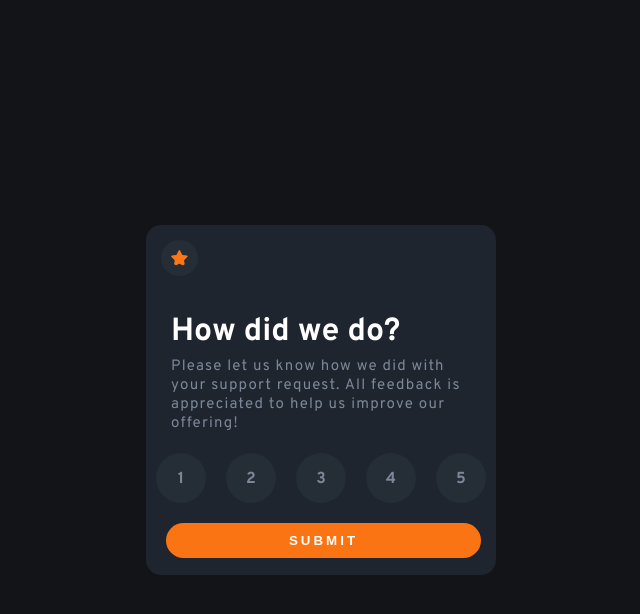
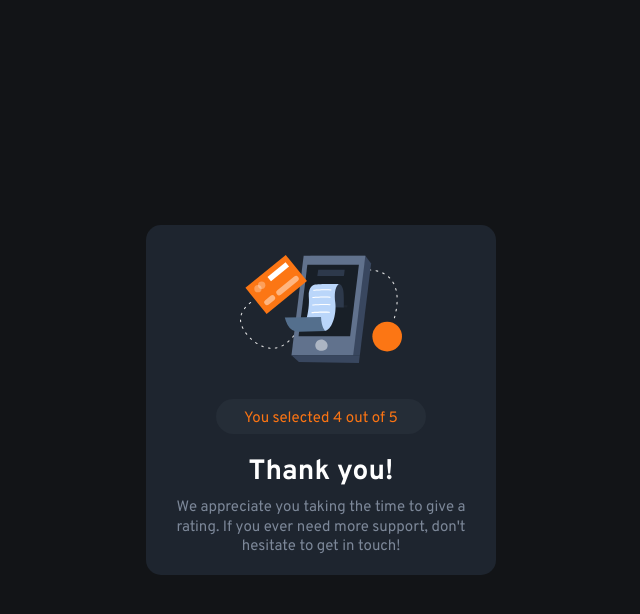
Before and after one commit to Rafaela-Wolf/interactive-rating-component, a plain HTML site: page index.html in a window 1280 px wide. Both pictures are taken after a click on the button "SUBMIT". Shown: the whole page, without its empty margins (319-959 px from the left). Drawn offline with Linux system fonts and the light colour scheme.

Commit message:
adicionando o js

```diff
--- a/index.html
+++ b/index.html
@@ -17,7 +17,7 @@
 
 </head>
 <body>
-  <main>
+  <main class="main-card">
     <div class="star-icon">
       <img src="src/images/icon-star.svg" alt="Star Icon">
     </div>
@@ -29,18 +29,18 @@
 
     <nav class="feedback-number">
       <ul class="numbers">
-        <li class="number">1</li>
-        <li class="number">2</li>
-        <li class="number">3</li>
-        <li class="number">4</li>
-        <li class="number">5</li>
+        <li><button class="number">1</button></li>
+        <li><button class="number">2</button></li></li>
+        <li><button class="number">3</button></li></li>
+        <li><button class="number">4</button></li></li>
+        <li><button class="number">5</button></li></li>
       </ul>
     </nav>
 
     <button class="btn" id="btn">Submit</button>
   </main>
 
-  <div class="hidden-card show-card">
+  <div class="hidden-card">
     <div class="thank-you-img">
       <img src="src/images/illustration-thank-you.svg" alt="Illustration thank you">
     </div>
--- a/src/css/style.css
+++ b/src/css/style.css
@@ -7,11 +7,15 @@ body {
     font-family: 'Overpass', sans-serif;
 }
 
-main {
+.main-card {
     background-color: #1E252F;
     width: 350px;
     height: 350px;
     border-radius: 15px;
+}
+
+.main-card.hide-card {
+    display: none;
 }
 
 .star-icon img {
@@ -52,6 +56,7 @@ main {
     background-color: hsl(213, 19%, 18%);
     color: hsl(216, 12%, 54%);
     border-radius: 50%;
+    border: none;
     padding: 10px;
     width: 50px;
     height: 50px;
@@ -92,12 +97,16 @@ main {
 
 /* HIDDEN CARD - JS */
 
-.hidden-card.show-card {
+.hidden-card {
     background-color: #1E252F;
     width: 350px;
     height: 350px;
     border-radius: 15px;
     display: none;
+}
+
+.hidden-card.show-hidden-card {
+    display: block;
 }
 
 .thank-you-img {
--- a/src/js/index.js
+++ b/src/js/index.js
@@ -0,0 +1,32 @@
+function feedbackNumberSelected() {
+    const selectedNumber = document.querySelectorAll('.number');
+    let isFeedbcakSelected = true;
+
+    selectedNumber.forEach(number => {
+        number.addEventListener('click', () => {
+            if (!number.classList.contains("selected")) {
+                selectedNumber.forEach(num => num.classList.remove("selected"));
+                number.classList.add("selected");
+                isFeedbcakSelected = true;
+            } else {
+                number.classList.remove("selected");
+                isFeedbcakSelected = false;
+            }
+        });
+    });
+
+    return isFeedbcakSelected
+}
+
+const submitButton = document.querySelector(".btn");
+
+const hideFirstCard = document.querySelector(".main-card");
+
+const showSecondCard = document.querySelector('.hidden-card');
+
+if (feedbackNumberSelected()) {
+    submitButton.addEventListener('click', () => {
+        hideFirstCard.classList.add("hide-card");
+        showSecondCard.classList.add("show-hidden-card");
+    })
+}
```
